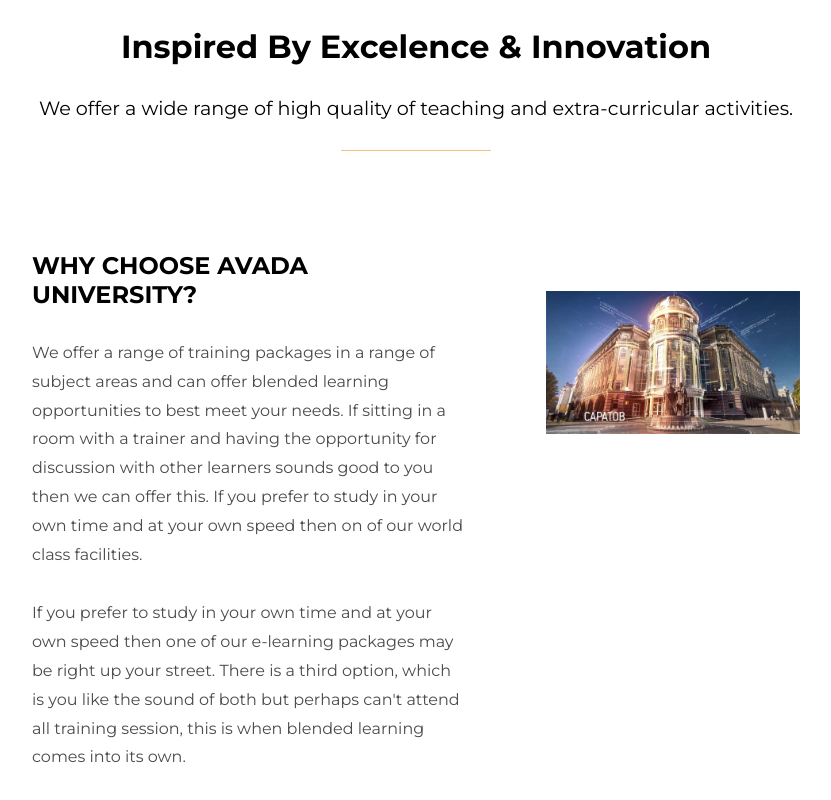
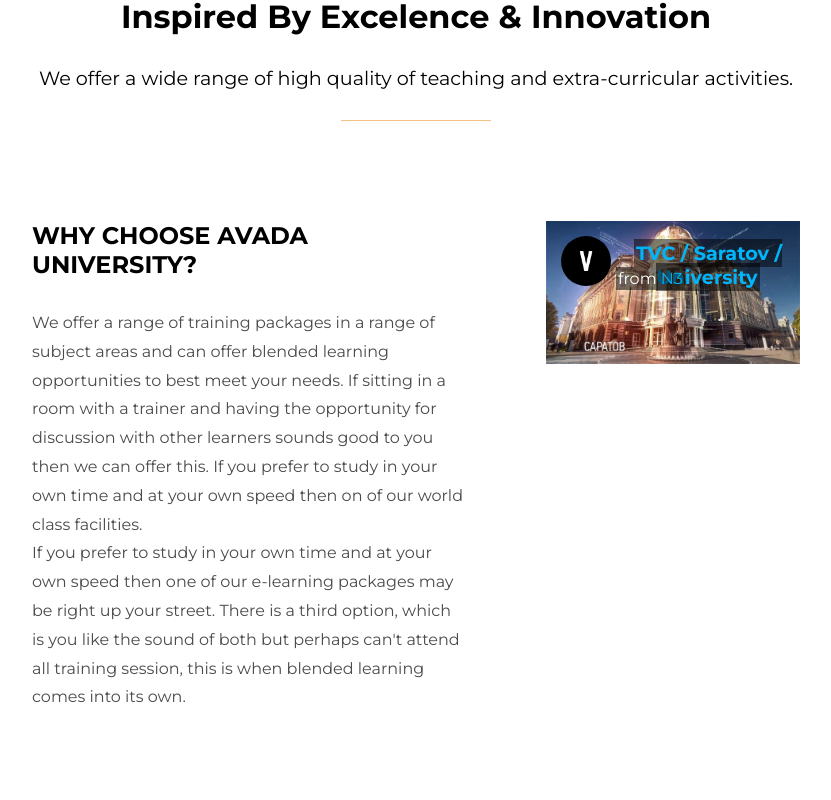
Before and after one commit to yurididomenico/proj-html-vuejs, a Vue app: page / in a window 1280 px wide. Shown: the part 1429-2229 px from the top of the page, without its empty margins (224-1055 px from the left). Built offline with nearby package versions, Linux system fonts and the light colour scheme.

Commit message:
Choose: logo e titolo video

```diff
--- a/src/App.vue
+++ b/src/App.vue
@@ -66,6 +66,11 @@ export default {
 {
   background-color: #00bcd4;
 }
+.color-white
+{
+  color: white;
+}
+
 
 
 </style>
--- a/src/components/SectionChoose.vue
+++ b/src/components/SectionChoose.vue
@@ -16,7 +16,15 @@
         </div>
       </div>
       <div class="chooseImg">
-        <img src="../assets/img/University_img.jpg" alt="">
+        <div class="logoV"><img src="../assets/img/letter-v-128.png" alt=""></div>
+        <div class="titoloVideo">
+          <span class="mainTitle">TVC / Saratov / University</span>
+          <span class="subTitle"><span class="color-white">from</span> N3</span>
+        </div>
+        <div>
+          <div></div>
+          <div></div>
+        </div>
       </div>
     </div>
   </section>
@@ -34,13 +42,17 @@ section
 {
   padding: 100px 0;
   text-align: center;
+  .titolo,
+  .sotto_titolo,
+  .linea
+  {
+    margin-bottom: 30px;
+  }
+
+
   div
   {
     margin-bottom: 100px;
-  }
-  *
-  {
-    margin-bottom: 30px;
   }
   .linea
   {
@@ -79,11 +91,51 @@ section
   }
   .chooseImg
   {
+    background-image: url('../assets/img/University_img.jpg');
+    background-repeat: no-repeat;
+    background-size: contain;
+    position: relative;
     width: 70%;
     padding-top: 40px;
-    img
+
+    .logoV
     {
-      width: 100%;
+      width: 50px;
+      background-color: black;
+      border-radius: 100%;
+      position: absolute;
+      top: 15px;
+      left: 15px;
+      img
+      {
+        display: block;
+        padding: 15px;
+        width: 100%;
+      }
+    }
+    .titoloVideo
+    {
+      color: #00b6fb;
+      position: absolute;
+      top: 20px;
+      left: 70px;
+      .mainTitle
+      {
+        font-size: 1.2rem;
+        font-weight: bold;
+        background: rgba(0, 0, 0, 0.5);
+        padding: 2px;
+
+      }
+      .subTitle
+      {
+        background: rgba(0, 0, 0, 0.5);
+        padding: 2px;
+        position: absolute;
+        top: 26px;
+        left: 0;
+      }
+
     }
   }
 
```
Also changed, not shown: src/assets/img/Logo_TVC_Saratov.png (added), src/assets/img/letter-v-128.png (added).
